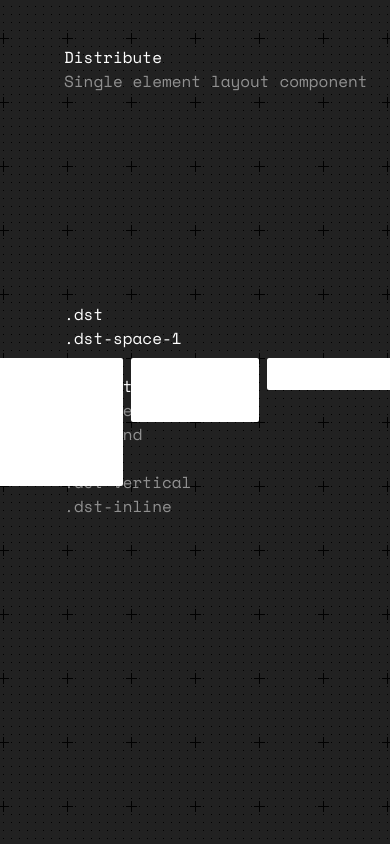
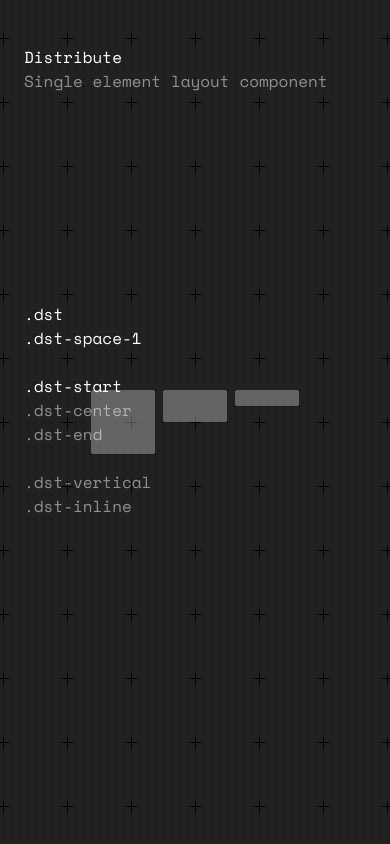
Before and after one commit to hihayk/distribute, a plain HTML site: page index.html in a window 390 px wide. Drawn offline with nearby package versions, Linux system fonts and the light colour scheme.

Commit message:
responsive

```diff
--- a/main.css
+++ b/main.css
@@ -26,6 +26,20 @@ body {
   height: 128px;
 }
 
+@media (max-width: 728px) {
+  .demo-box {
+	  opacity: .3;
+	  height: 16px;
+	  width: 64px;
+	}
+	.demo-box-md {
+	  height: 32px;
+	}
+	.demo-box-lg {
+	  height: 64px;
+	}
+}
+
 .demo-container {
 	height: 100vh;
 	display: flex;
@@ -41,10 +55,22 @@ body {
 	left: 64px;
 }
 
+@media (max-width: 728px) {
+	.triggers-section {
+		left: 24px;
+	}
+}
+
 .title-section {
 	position: absolute;
 	left: 64px;
 	top: 45px;
+}
+
+@media (max-width: 728px) {
+	.title-section {
+		left: 24px;
+	}
 }
 
 .triggers-group {
```
